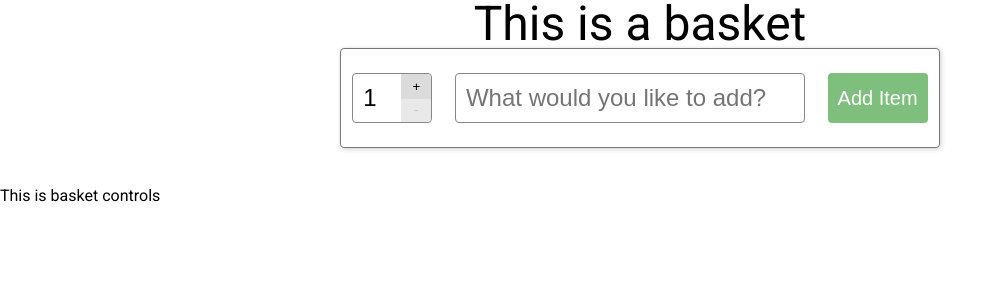
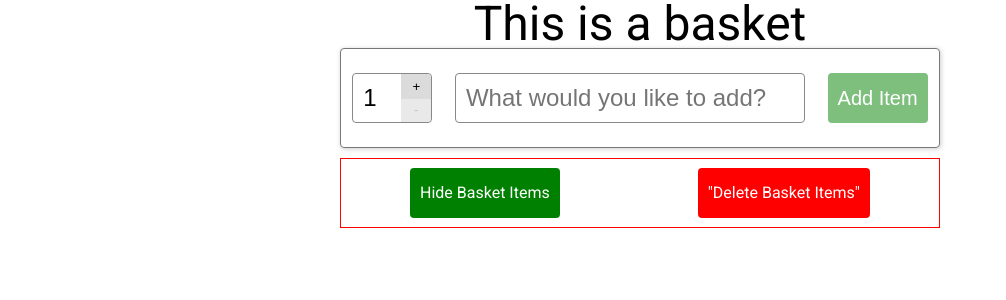
Before and after one commit to hanhee-song/basket, a React app: page / in a window 1280 px wide. Shown: the top 300 px of the page, without its empty margins (0-1006 px from the left). Built offline with nearby package versions, Linux system fonts and the light colour scheme.

Commit message:
add functional buttons that toggle-show or delete items in basket

```diff
--- a/scss/styles.scss
+++ b/scss/styles.scss
@@ -75,7 +75,7 @@ input {
 .add-item-form {
   width: 600px;
   margin: auto;
-  margin-bottom: 40px;
+  margin-bottom: 10px;
   height: 100px;
   border: 1px solid #777;
   border-radius: 4px;
@@ -116,7 +116,6 @@ input {
       height: 25px;
       width: 30px;
       border: 1px solid rgba(0, 0, 0, 0);
-
     }
 
     .up {
@@ -146,6 +145,36 @@ input {
     font-size: 20px;
 
     &:disabled { opacity: .5; }
+  }
+}
+
+/////////////////////////////////////////////////////
+///////////////// BASKET CONTROLS ///////////////////
+/////////////////////////////////////////////////////
+
+.basket-controls {
+  width: 600px;
+  height: 70px;
+  margin: auto;
+  border: 1px solid red;
+  display: flex;
+  justify-content: space-around;
+  align-items: center;
+
+  .button {
+    box-sizing: border-box;
+    cursor: pointer;
+    height: 50px;
+    border-radius: 4px;
+    background: green;
+    font-size: 16px;
+    line-height: 50px;
+    color: #fff;
+    padding: 0 10px;
+  }
+
+  .delete-in-basket {
+    background: red;
   }
 }
 
--- a/src/basket.jsx
+++ b/src/basket.jsx
@@ -7,10 +7,13 @@ class Basket extends React.Component {
     super(props);
     this.state = {
       items: [],
+      hideInBasketItems: false,
     };
     this.handleAddItem = this.handleAddItem.bind(this);
     this.handleDeleteItem = this.handleDeleteItem.bind(this);
     this.handleEditItem = this.handleEditItem.bind(this);
+    this.handleToggleHideBasketItems = this.handleToggleHideBasketItems.bind(this);
+    this.handleDeleteBasketItems = this.handleDeleteBasketItems.bind(this);
   }
 
   handleAddItem(itemToAdd) {
@@ -60,8 +63,21 @@ class Basket extends React.Component {
     };
   }
 
+  handleToggleHideBasketItems() {
+    this.setState({ hideInBasketItems: !this.state.hideInBasketItems });
+  }
+
+  handleDeleteBasketItems() {
+    const items = this.state.items.filter(item => !item.inBasket);
+    this.setState({ items });
+  }
+
   render () {
-    const basketItems = this.state.items.map((item) => {
+    let basketItems = this.state.items;
+    if (this.state.hideInBasketItems) {
+      basketItems = basketItems.filter(item => !item.inBasket);
+    }
+    basketItems = basketItems.map(item => {
       return (
         <BasketItem
           handleDelete={this.handleDeleteItem(item.id)}
@@ -77,7 +93,14 @@ class Basket extends React.Component {
         <BasketForm
           handleAddItem={this.handleAddItem}/>
         <div className="basket-controls">
-          This is basket controls
+          <div className="toggle-in-basket button"
+            onClick={this.handleToggleHideBasketItems}>
+            {`${this.state.hideInBasketItems ? "Show" : "Hide"} Basket Items`}
+          </div>
+          <div className="delete-in-basket button"
+            onClick={this.handleDeleteBasketItems}>
+            "Delete Basket Items"
+          </div>
         </div>
         {basketItems}
       </div>
--- a/styles/styles.css
+++ b/styles/styles.css
@@ -61,7 +61,7 @@ input {
 .add-item-form {
   width: 600px;
   margin: auto;
-  margin-bottom: 40px;
+  margin-bottom: 10px;
   height: 100px;
   border: 1px solid #777;
   border-radius: 4px;
@@ -120,6 +120,27 @@ input {
     .add-item-form .add-item-button:disabled {
       opacity: .5; }
 
+.basket-controls {
+  width: 600px;
+  height: 70px;
+  margin: auto;
+  border: 1px solid red;
+  display: flex;
+  justify-content: space-around;
+  align-items: center; }
+  .basket-controls .button {
+    box-sizing: border-box;
+    cursor: pointer;
+    height: 50px;
+    border-radius: 4px;
+    background: green;
+    font-size: 16px;
+    line-height: 50px;
+    color: #fff;
+    padding: 0 10px; }
+  .basket-controls .delete-in-basket {
+    background: red; }
+
 .basket-item {
   width: 600px;
   height: 80px;
```
Also changed, not shown: src/bundle.js, 1 other file (tests, documents, lock files or other folders).
